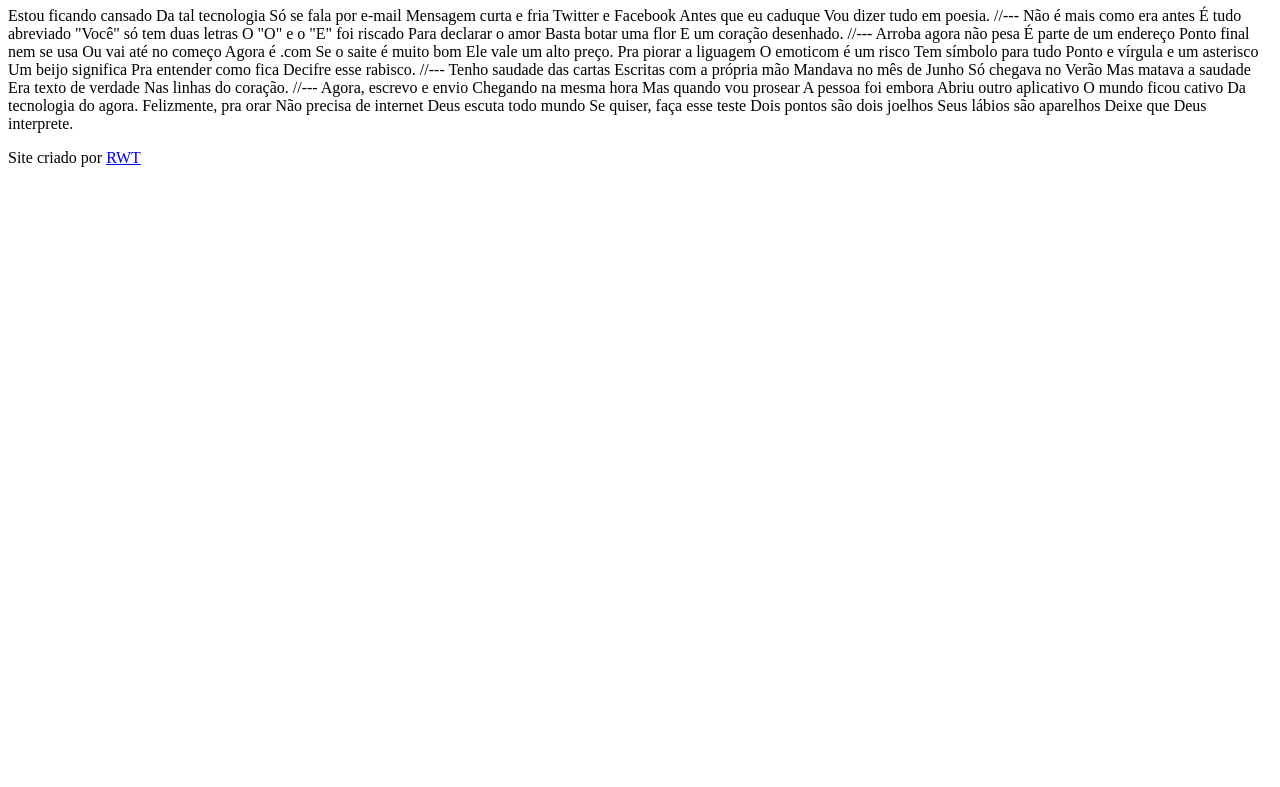
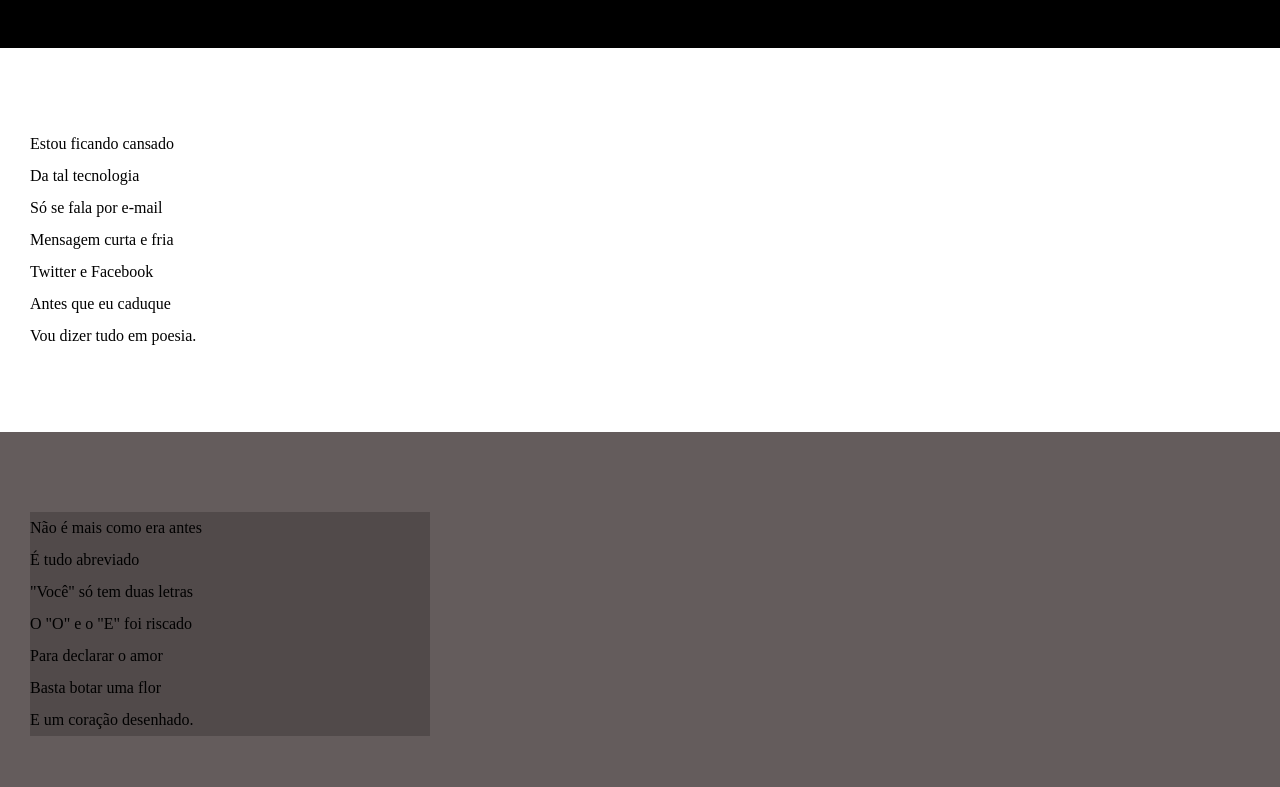
Before and after one commit to rwteixeira/HTML-CSS, a plain HTML site: page DESAFIOS/des012/index.html in a window 1280 px wide. Shown: the part 107-894 px from the top of the page. Before the commit the page ends 800 px from the top, so only its background shows below. Drawn offline with Linux system fonts and the light colour scheme.

Commit message:
Atualização Cordel 1

```diff
--- /dev/null
+++ b/DESAFIOS/des012/estilo/style.css
@@ -0,0 +1,64 @@
+@charset "UTF-8";
+
+* {
+    margin: 0px;
+    padding: 0px;
+}
+html, body {
+    min-height: 100vh;
+    background-color: darkgray;
+}
+
+header {
+    background-color: black;
+    color: white;
+    text-align: center;
+}
+
+header > h1 {
+    padding-top: 50px;
+    font-variant: small-caps;
+}
+
+header > p {
+    padding-bottom: 50px;
+}
+
+header a, footer a {
+    color: white;
+    text-decoration: none;
+    font-weight: bolder;
+}
+
+header a:hover, footer a:hover {
+    text-decoration: underline;
+}
+
+section {
+    padding-top: 10vh;
+    padding-bottom: 10vh;
+    line-height: 2em;
+    padding-left: 30px;
+}
+
+section.normal {
+    background-color: white;
+    color: black;
+}
+
+section.imagem {
+    background-color: rgb(100, 92, 92);
+    color: black;
+}
+
+section.imagem > p {
+    width: 400px;
+    background-color: rgba(54, 48, 48, 0.404);
+}
+
+footer {
+    background-color: black;
+    color: white;
+    text-align: center;
+    padding: 10px;
+}
--- a/DESAFIOS/des012/index.html
+++ b/DESAFIOS/des012/index.html
@@ -4,6 +4,7 @@
     <meta charset="UTF-8">
     <meta name="viewport" content="width=device-width, initial-scale=1.0">
     <title>Cordel Moderno</title>
+    <link rel="stylesheet" href="estilo/style.css">
 </head>
 <body>
 
@@ -12,69 +13,85 @@
         <p>Por <a href="https://www.recantodasletras.com.br/poesias/3186743" target="_blank">Milton Duarte</a></p>
     </header>
 
-    Estou ficando cansado
-    Da tal tecnologia
-    Só se fala por e-mail
-    Mensagem curta e fria
-    Twitter e Facebook
-    Antes que eu caduque
-    Vou dizer tudo em poesia.
+    <section class="normal">
+        <p>
+            Estou ficando cansado <br>
+            Da tal tecnologia <br>
+            Só se fala por e-mail <br>
+            Mensagem curta e fria <br>
+            Twitter e Facebook <br>
+            Antes que eu caduque <br>
+            Vou dizer tudo em poesia.
+        </p>
+    </section>
 
-    //---
+    <section class="imagem">
+        <p>
+            Não é mais como era antes <br>
+            É tudo abreviado <br>
+            "Você" só tem duas letras <br>
+            O "O" e o "E" foi riscado <br>
+            Para declarar o amor <br>
+            Basta botar uma flor <br>
+            E um coração desenhado.
+        </p>
+    </section>
 
-    Não é mais como era antes
-    É tudo abreviado
-    "Você" só tem duas letras
-    O "O" e o "E" foi riscado
-    Para declarar o amor
-    Basta botar uma flor
-    E um coração desenhado.
+    <section class="normal">
+        <p>
+            Arroba agora não pesa <br>
+            É parte de um endereço <br>
+            Ponto final nem se usa <br>
+            Ou vai até no começo <br>
+            Agora é .com <br> </p>
 
-    //---
+        <p> Se o saite é muito bom <br>
+            Ele vale um alto preço. <br>
+            Pra piorar a liguagem <br>
+            O emoticom é um risco <br>
+            Tem símbolo para tudo <br>
+            Ponto e vírgula e um asterisco <br>
+            Um beijo significa <br>
+            Pra entender como fica <br>
+            Decifre esse rabisco.
+        </p>
+    </section>
 
-    Arroba agora não pesa
-    É parte de um endereço
-    Ponto final nem se usa
-    Ou vai até no começo
-    Agora é .com
-    Se o saite é muito bom
-    Ele vale um alto preço.
+    <section class="imagem">
+        <p>
+            Tenho saudade das cartas <br>
+            Escritas com a própria mão <br>
+            Mandava no mês de Junho <br>
+            Só chegava no Verão <br>
+            Mas matava a saudade <br>
+            Era texto de verdade <br>
+            Nas linhas do coração.
+        </p>
+    </section>
 
-    Pra piorar a liguagem
-    O emoticom é um risco
-    Tem símbolo para tudo
-    Ponto e vírgula e um asterisco
-    Um beijo significa
-    Pra entender como fica
-    Decifre esse rabisco.
+    <section class="normal">
 
-    //---
+            <p>
+                Agora, escrevo e envio <br>
+                Chegando na mesma hora <br>
+                Mas quando vou prosear <br>
+                A pessoa foi embora <br>
+                Abriu outro aplicativo <br>
+                O mundo ficou cativo <br>
+                Da tecnologia do agora. <br>
+            </p>
 
-    Tenho saudade das cartas
-    Escritas com a própria mão
-    Mandava no mês de Junho
-    Só chegava no Verão
-    Mas matava a saudade
-    Era texto de verdade
-    Nas linhas do coração.
+            <p>
+                Felizmente, pra orar <br>
+                Não precisa de internet <br>
+                Deus escuta todo mundo <br>
+                Se quiser, faça esse teste <br>
+                Dois pontos são dois joelhos <br>
+                Seus lábios são aparelhos <br>
+                Deixe que Deus interprete.
+            </p>
 
-    //---
-
-    Agora, escrevo e envio
-    Chegando na mesma hora
-    Mas quando vou prosear
-    A pessoa foi embora
-    Abriu outro aplicativo
-    O mundo ficou cativo
-    Da tecnologia do agora.
-
-    Felizmente, pra orar
-    Não precisa de internet
-    Deus escuta todo mundo
-    Se quiser, faça esse teste
-    Dois pontos são dois joelhos
-    Seus lábios são aparelhos
-    Deixe que Deus interprete.
+    </section>
 
     <footer>
         <p>Site criado por <a href="https://rwteixeira.github.io/" target="_blanck">RWT</a></p>
```
